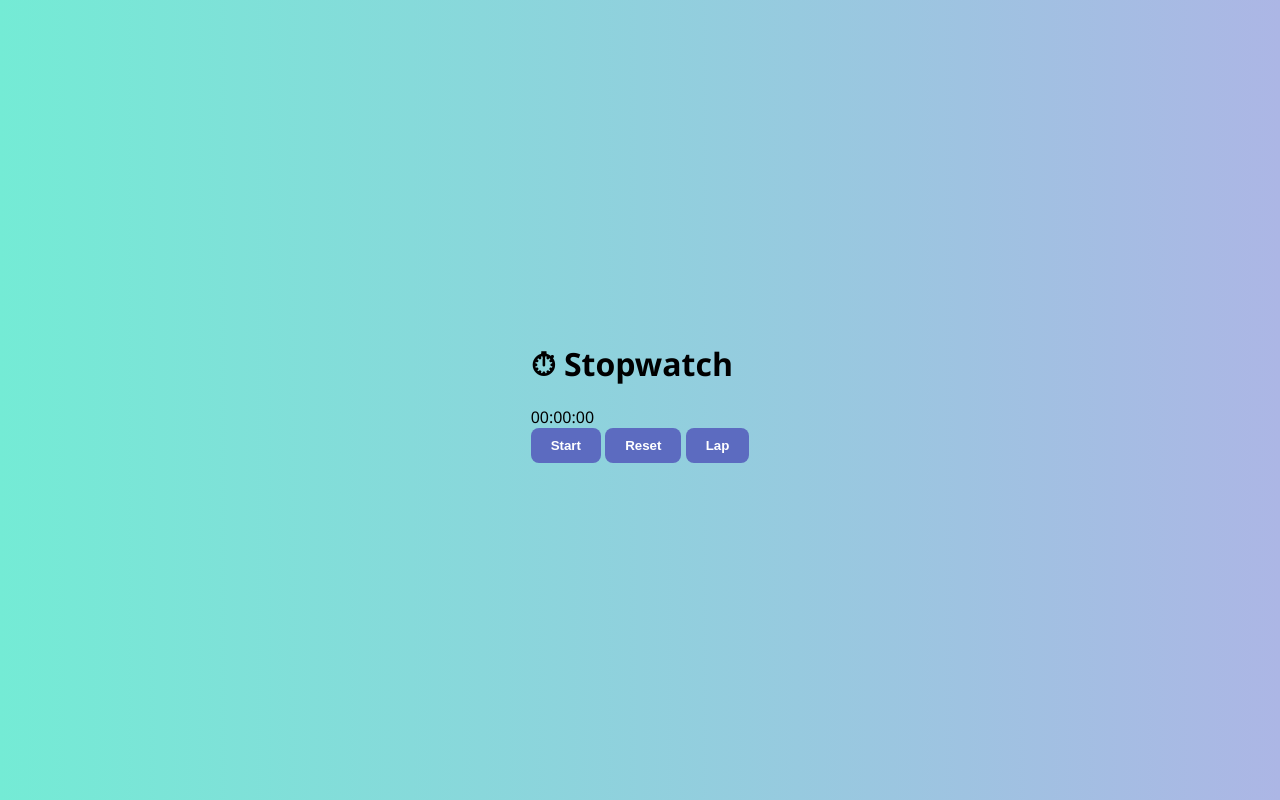
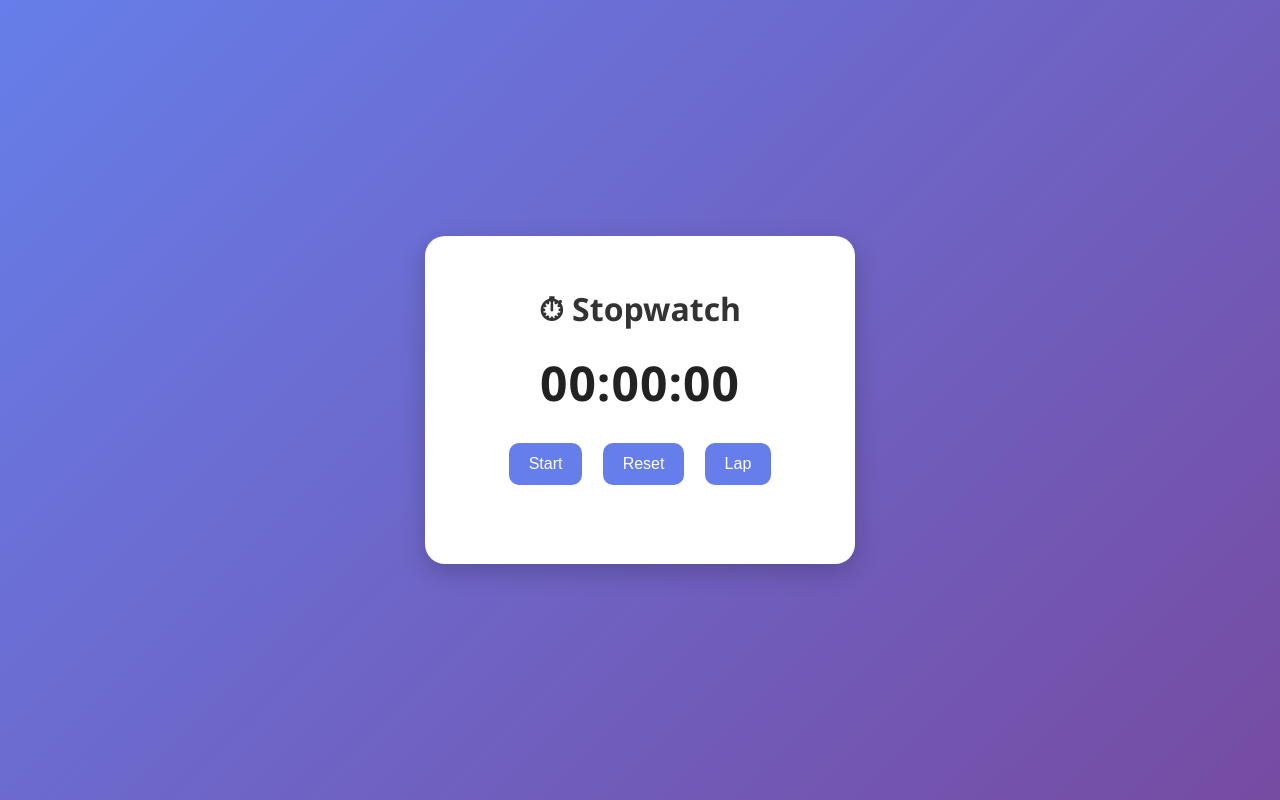
Before and after one commit to Sriram1805/PRODIGY_WD_05, a plain HTML site: page index.html in a window 1280 px wide. Drawn offline with Linux system fonts and the light colour scheme.

Commit message:
Update style.css

```diff
--- a/style.css
+++ b/style.css
@@ -1,44 +1,64 @@
 body {
   margin: 0;
-  font-family: "Segoe UI", sans-serif;
-  background: linear-gradient(to right, #74ebd5, #acb6e5);
+  padding: 0;
+  font-family: 'Segoe UI', sans-serif;
+  background: linear-gradient(135deg, #667eea, #764ba2);
   height: 100vh;
   display: flex;
   justify-content: center;
   align-items: center;
 }
 
-.weather-container {
-  background: #fff;
-  padding: 30px;
-  border-radius: 15px;
+.container {
+  background: white;
+  padding: 30px 40px;
+  border-radius: 20px;
+  box-shadow: 0 8px 25px rgba(0,0,0,0.2);
   text-align: center;
-  box-shadow: 0 6px 16px rgba(0, 0, 0, 0.2);
-  width: 300px;
+  width: 350px;
 }
 
-input {
-  padding: 10px;
-  width: 80%;
-  border: 1px solid #ccc;
-  border-radius: 8px;
-  margin-bottom: 10px;
+h1 {
+  color: #333;
+  margin-bottom: 20px;
 }
 
-button {
-  padding: 10px 20px;
-  background-color: #5c6bc0;
-  border: none;
-  color: white;
-  border-radius: 8px;
-  cursor: pointer;
+#display {
+  font-size: 48px;
   font-weight: bold;
+  margin-bottom: 20px;
+  color: #222;
+  letter-spacing: 1px;
 }
 
-button:hover {
-  background-color: #3949ab;
+.buttons button {
+  margin: 8px;
+  padding: 12px 20px;
+  font-size: 16px;
+  border: none;
+  border-radius: 10px;
+  background: #667eea;
+  color: white;
+  cursor: pointer;
+  transition: background 0.3s, transform 0.2s;
 }
 
-.weather-result {
-  margin-top: 20px;
+.buttons button:hover {
+  background: #5a67d8;
+  transform: scale(1.05);
 }
+
+#laps {
+  margin-top: 25px;
+  max-height: 150px;
+  overflow-y: auto;
+  text-align: left;
+  padding: 0;
+  list-style: decimal inside;
+}
+
+#laps li {
+  font-size: 16px;
+  padding: 5px;
+  border-bottom: 1px solid #eee;
+}
```
